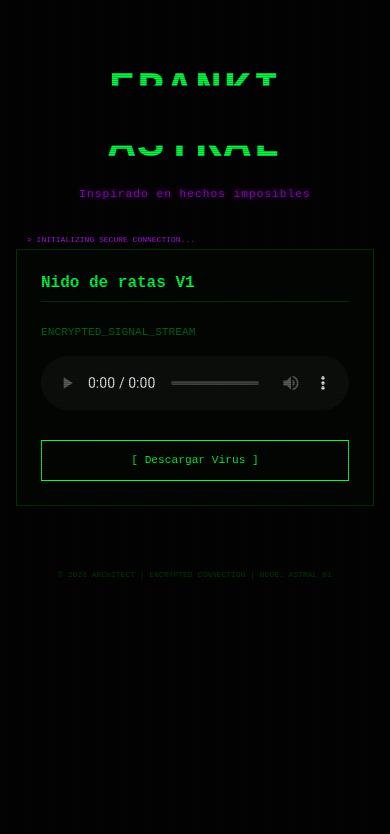
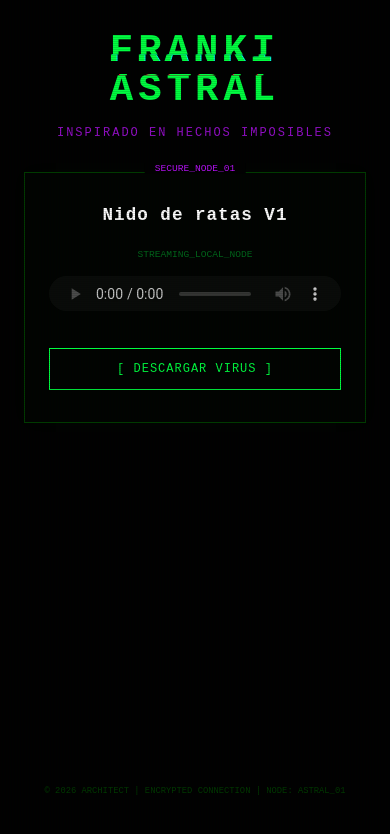
Before and after one commit to frankiastral/frankiastral.github.io, a React (Vite) app: page / in a window 390 px wide. Shown: the top 834 px of the page. Built offline with nearby package versions, Linux system fonts and the light colour scheme.

Commit message:
UX/UI Overhaul: Perfect mobile distribution and balanced glitch effects

```diff
--- a/src/App.jsx
+++ b/src/App.jsx
@@ -4,14 +4,14 @@ function App() {
   return (
     <div className="container">
       <header>
-        <h1 className="mystery-glitch">Franki Astral</h1>
+        <h1 className="mystery-glitch" data-text="Franki Astral">Franki Astral</h1>
         <p className="motto">Inspirado en hechos imposibles</p>
       </header>
 
-      <section id="audio-release">
+      <section id="audio-release" style={{width: '100%', display: 'flex', justifyContent: 'center'}}>
         <div className="card">
           <h3>Nido de ratas V1</h3>
-          <p style={{marginBottom: '1rem', opacity: 0.4, fontSize: '0.7rem'}}>ENCRYPTED_SIGNAL_STREAM</p>
+          <p style={{marginBottom: '1rem', opacity: 0.4, fontSize: '0.6rem'}}>STREAMING_LOCAL_NODE</p>
           <div className="audio-player" style={{marginBottom: '1rem'}}>
             <audio controls>
               <source src="/nido_ratas_alter.mp3" type="audio/mpeg" />
--- a/src/style.css
+++ b/src/style.css
@@ -14,70 +14,63 @@
   box-sizing: border-box;
 }
 
-body {
+html, body {
+  height: 100%;
   background-color: var(--bg-color);
   color: var(--text-color);
   font-family: 'Fira Code', monospace;
-  line-height: 1.2;
   overflow-x: hidden;
-  min-height: 100vh;
 }
 
-/* CRT Effect */
+/* CRT Effect - Sutil y fijo */
 body::before {
   content: " ";
   display: block;
   position: fixed;
   top: 0; left: 0; bottom: 0; right: 0;
   background: linear-gradient(rgba(18, 16, 16, 0) 50%, rgba(0, 0, 0, 0.25) 50%),
-              linear-gradient(90deg, rgba(255, 0, 0, 0.03), rgba(0, 255, 0, 0.01), rgba(0, 0, 255, 0.03));
+              linear-gradient(90deg, rgba(255, 0, 0, 0.02), rgba(0, 255, 0, 0.01), rgba(0, 0, 255, 0.02));
   z-index: 100;
   background-size: 100% 2px, 3px 100%;
   pointer-events: none;
+  opacity: 0.5;
 }
 
+/* Contenedor Flex para ocupar toda la pantalla */
 .container {
+  min-height: 100vh;
+  display: flex;
+  flex-direction: column;
+  justify-content: center; /* Centra el contenido verticalmente */
+  align-items: center;
   max-width: 900px;
   margin: 0 auto;
-  padding: 4rem 1rem;
+  padding: 2rem 1.5rem;
   position: relative;
   z-index: 5;
+  gap: 2rem;
 }
 
 header {
-  margin-bottom: 3rem;
   text-align: center;
+  width: 100%;
 }
 
-/* Glitch Corregido para Móvil */
+/* Glitch Equilibrado */
 .mystery-glitch {
-  font-size: 2.8rem;
+  font-size: clamp(2rem, 10vw, 4.5rem); /* Tamaño dinámico según pantalla */
   font-weight: 700;
   text-transform: uppercase;
   position: relative;
   display: inline-block;
   color: var(--text-color);
-  letter-spacing: 2px;
-  animation: main-glitch 3s infinite;
-  /* Asegura que el contenedor respete el tamaño del texto */
-  white-space: normal;
+  letter-spacing: clamp(2px, 2vw, 5px);
+  line-height: 1;
 }
 
-@media (min-width: 768px) {
-  .mystery-glitch {
-    font-size: 5rem;
-    letter-spacing: 5px;
-    white-space: nowrap;
-  }
-  .container {
-    padding: 10rem 2rem;
-  }
-}
-
-/* Capas de Glitch con Herencia de Tamaño */
 .mystery-glitch::before,
 .mystery-glitch::after {
-  content: attr(data-text); /* Usa el atributo data-text para el contenido */
+  content: attr(data-text);
   position: absolute;
   top: 0;
   left: 0;
@@ -87,96 +80,108 @@ header {
   pointer-events: none;
 }
 
+/* Animación de Glitch más limpia y menos invasiva en móvil */
 .mystery-glitch::before {
   left: 2px;
-  text-shadow: -2px 0 #ff003c;
-  animation: glitch-anim 5s infinite linear alternate-reverse;
+  text-shadow: -1px 0 #ff003c;
+  animation: glitch-v2 4s infinite linear alternate-reverse;
 }
 
 .mystery-glitch::after {
   left: -2px;
-  text-shadow: -2px 0 #00fff2;
-  animation: glitch-anim2 1s infinite linear alternate-reverse;
+  text-shadow: 1px 0 #00fff2;
+  animation: glitch-v2 2s infinite linear alternate-reverse;
 }
 
-@keyframes glitch-anim {
-  0% { clip-path: inset(40% 0 61% 0); }
-  20% { clip-path: inset(92% 0 1% 0); }
-  40% { clip-path: inset(43% 0 1% 0); }
-  60% { clip-path: inset(25% 0 58% 0); }
-  80% { clip-path: inset(54% 0 7% 0); }
-  100% { clip-path: inset(58% 0 43% 0); }
-}
-
-@keyframes glitch-anim2 {
-  0% { clip-path: inset(24% 0 29% 0); }
-  20% { clip-path: inset(54% 0 21% 0); }
-  40% { clip-path: inset(11% 0 31% 0); }
-  60% { clip-path: inset(34% 0 14% 0); }
-  80% { clip-path: inset(14% 0 61% 0); }
-  100% { clip-path: inset(61% 0 14% 0); }
+@keyframes glitch-v2 {
+  0% { clip-path: inset(80% 0 1% 0); }
+  20% { clip-path: inset(20% 0 70% 0); }
+  40% { clip-path: inset(50% 0 40% 0); }
+  60% { clip-path: inset(10% 0 85% 0); }
+  80% { clip-path: inset(40% 0 50% 0); }
+  100% { clip-path: inset(1% 0 80% 0); }
 }
 
 .motto {
   color: var(--accent-color);
-  font-size: 0.7rem;
-  opacity: 0.7;
+  font-size: 0.75rem;
+  opacity: 0.8;
   margin-top: 1rem;
-  letter-spacing: 1px;
-  text-shadow: 0 0 5px var(--accent-color);
+  letter-spacing: 2px;
+  text-transform: uppercase;
 }
 
+/* Tarjeta Homogénea */
 .card {
   border: 1px solid var(--border-color);
-  padding: 1.5rem;
-  margin-top: 3rem;
-  background: rgba(0, 59, 0, 0.05);
+  padding: 2rem 1.5rem;
+  background: rgba(0, 59, 0, 0.03);
+  width: 100%;
+  max-width: 450px;
   position: relative;
+  text-align: center;
+  box-shadow: 0 0 20px rgba(0, 255, 65, 0.02);
 }
 
 .card::before {
-  content: "> INITIALIZING SECURE CONNECTION...";
+  content: "SECURE_NODE_01";
   position: absolute;
-  top: -15px;
-  left: 10px;
-  font-size: 0.5rem;
+  top: -10px;
+  left: 50%;
+  transform: translateX(-50%);
+  background: var(--bg-color);
+  padding: 0 10px;
+  font-size: 0.6rem;
   color: var(--accent-color);
 }
 
 h3 {
-  font-size: 1rem;
+  font-size: 1.1rem;
   margin-bottom: 1.5rem;
-  border-bottom: 1px solid var(--border-color);
-  padding-bottom: 0.5rem;
+  color: #fff;
+  letter-spacing: 1px;
 }
 
 .audio-player audio {
   width: 100%;
-  filter: invert(1) hue-rotate(90deg) brightness(1.2);
-  opacity: 0.9;
+  filter: invert(1) hue-rotate(90deg) brightness(1.1);
+  opacity: 0.8;
+  height: 35px;
 }
 
 .download-btn {
   display: block;
-  text-align: center;
-  margin-top: 1.5rem;
+  margin-top: 2rem;
   color: var(--text-color);
   text-decoration: none;
-  font-size: 0.7rem;
+  font-size: 0.75rem;
   padding: 0.8rem;
   border: 1px solid var(--text-color);
-  transition: all 0.2s;
+  background: transparent;
+  transition: all 0.3s;
+  text-transform: uppercase;
+  letter-spacing: 1px;
 }
 
-@media (min-width: 768px) {
-  .download-btn {
-    display: inline-block;
-  }
+.download-btn:hover {
+  background: var(--text-color);
+  color: var(--bg-color);
+  box-shadow: 0 0 20px var(--text-color);
 }
 
 footer {
-  padding: 4rem 0 2rem;
+  width: 100%;
   text-align: center;
-  font-size: 0.5rem;
+  font-size: 0.55rem;
   color: var(--dim-color);
+  margin-top: auto; /* Empuja el footer al final */
+  padding-bottom: 1rem;
 }
+
+/* Ajustes adicionales para pantallas muy pequeñas */
+@media (max-height: 600px) {
+  .container {
+    justify-content: flex-start;
+    padding-top: 2rem;
+  }
+}
```
